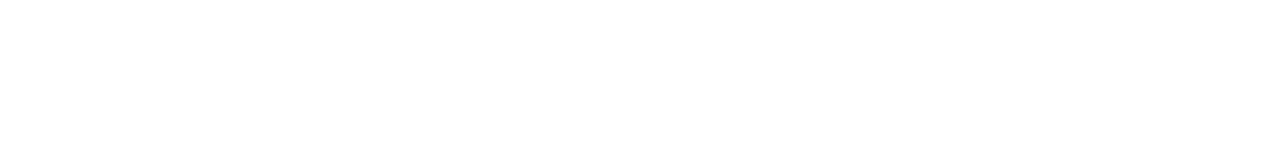
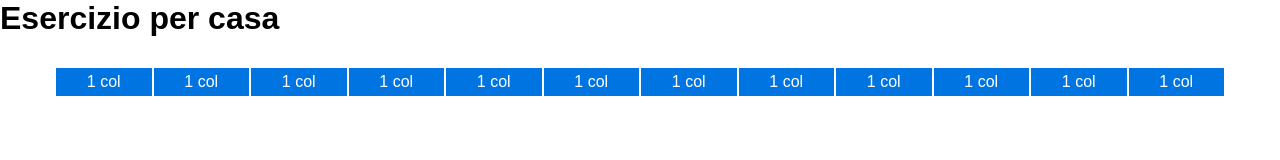
Before and after one commit to Eros000/html-css-12bool, a plain HTML site: page index.html in a window 1280 px wide. Drawn offline with Linux system fonts and the light colour scheme.

Commit message:
esercizio 1

```diff
--- a/css/style.css
+++ b/css/style.css
@@ -14,7 +14,15 @@ body {
     font-family: Arial, Helvetica, sans-serif;
 }
 
-.container {
-    max-width: 1200px;
-    margin: 0 auto;
+h1{
+    margin-bottom: 30px;
 }
+
+.box{
+    background-color: rgb(0, 117, 226);
+    color: white;
+    border: 1px solid white;
+    height: 30px;
+    text-align: center;
+    padding-top: 5px;
+}
--- a/index.html
+++ b/index.html
@@ -4,7 +4,7 @@
         <meta charset="UTF-8">
         <meta http-equiv="X-UA-Compatible" content="IE=edge">
         <meta name="viewport" content="width=device-width, initial-scale=1.0">
-        <title>Template HTML CSS Base</title>
+        <title>12 Bool</title>
 
         <!-- CSS -->
         <link rel="stylesheet" href="css/style.css">
@@ -12,17 +12,119 @@
     </head>
     <body>
 
-        <header>
+        <h1>Esercizio per casa</h1>
 
-        </header>
+        <div class="container">
 
-        <main>
+            <div class="row">
 
-        </main>
+                <div class="col-1">
 
-        <footer>
+                    <div class="box">
+                        1 col
+                    </div>
 
-        </footer>
+                </div>
+
+                <div class="col-1">
+
+                    <div class="box">
+                        1 col
+                    </div>
+
+                </div>
+
+                <div class="col-1">
+
+                    <div class="box">
+                        1 col
+                    </div>
+
+                </div>
+
+                <div class="col-1">
+
+                    <div class="box">
+                        1 col
+                    </div>
+
+                </div>
+
+                <div class="col-1">
+
+                    <div class="box">
+                        1 col
+                    </div>
+
+                </div>
+
+                <div class="col-1">
+
+                    <div class="box">
+                        1 col
+                    </div>
+
+                </div>
+
+                <div class="col-1">
+
+                    <div class="box">
+                        1 col
+                    </div>
+
+                </div>
+
+                <div class="col-1">
+
+                    <div class="box">
+                        1 col
+                    </div>
+
+                </div>
+
+                <div class="col-1">
+
+                    <div class="box">
+                        1 col
+                    </div>
+
+                </div>
+
+                <div class="col-1">
+
+                    <div class="box">
+                        1 col
+                    </div>
+
+                </div>
+
+                <div class="col-1">
+
+                    <div class="box">
+                        1 col
+                    </div>
+
+                </div>
+
+                <div class="col-1">
+
+                    <div class="box">
+                        1 col
+                    </div>
+
+                </div>
+
+            </div>
+
+            <div class="row">
+
+                <div class="col"></div>
+
+            </div>
+
+        </div>
+
+
 
     </body>
 </html>
```
